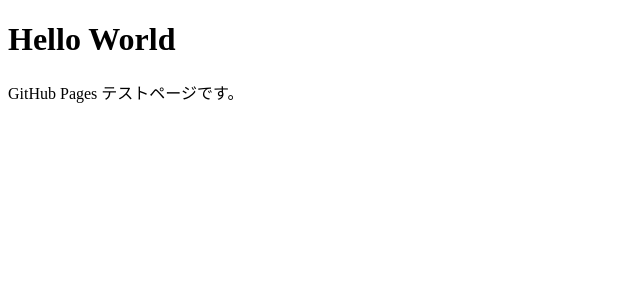
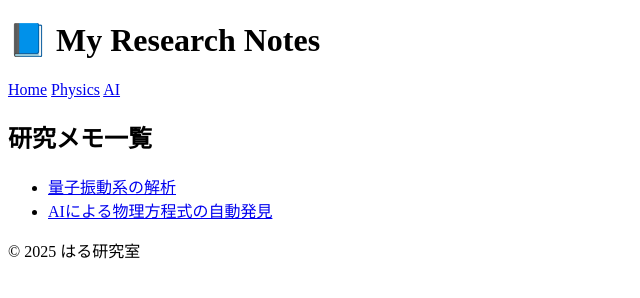
Before and after one commit to halchil/halchil.github.io, a plain HTML site: page index.html in a window 1280 px wide. Shown: the whole page, without its empty margins (0-640 px from the left). Drawn offline with nearby package versions, Linux system fonts and the light colour scheme.

Commit message:
Update index.html

```diff
--- a/index.html
+++ b/index.html
@@ -1,11 +1,35 @@
 <!DOCTYPE html>
-<html>
-  <head>
-    <meta charset="utf-8">
-    <title>Hello</title>
-  </head>
-  <body>
-    <h1>Hello World</h1>
-    <p>GitHub Pages テストページです。</p>
-  </body>
+<html lang="ja">
+<head>
+  <meta charset="UTF-8" />
+  <title>My Research Notes</title>
+  <link rel="stylesheet" href="assets/style.css" />
+  <!-- KaTeX -->
+  <link rel="stylesheet" href="https://cdn.jsdelivr.net/npm/katex@0.16.9/dist/katex.min.css">
+  <script defer src="https://cdn.jsdelivr.net/npm/katex@0.16.9/dist/katex.min.js"></script>
+  <script defer src="https://cdn.jsdelivr.net/npm/katex@0.16.9/dist/contrib/auto-render.min.js"
+    onload="renderMathInElement(document.body);"></script>
+</head>
+<body>
+  <header>
+    <h1>📘 My Research Notes</h1>
+    <nav>
+      <a href="index.html">Home</a>
+      <a href="posts/2025-10-physics.html">Physics</a>
+      <a href="posts/2025-11-ai.html">AI</a>
+    </nav>
+  </header>
+
+  <main>
+    <h2>研究メモ一覧</h2>
+    <ul>
+      <li><a href="posts/2025-10-physics.html">量子振動系の解析</a></li>
+      <li><a href="posts/2025-11-ai.html">AIによる物理方程式の自動発見</a></li>
+    </ul>
+  </main>
+
+  <footer>
+    <p>© 2025 はる研究室</p>
+  </footer>
+</body>
 </html>
```
